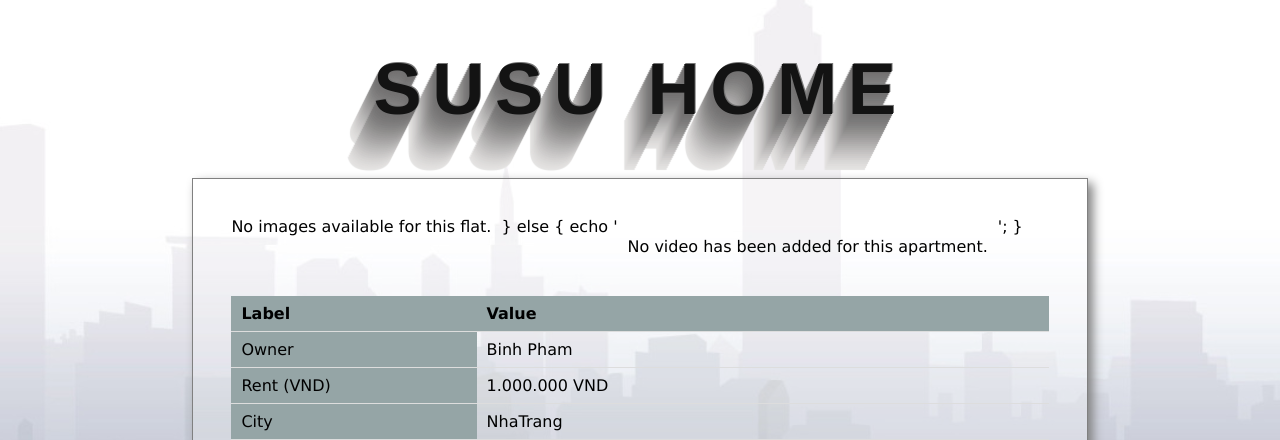
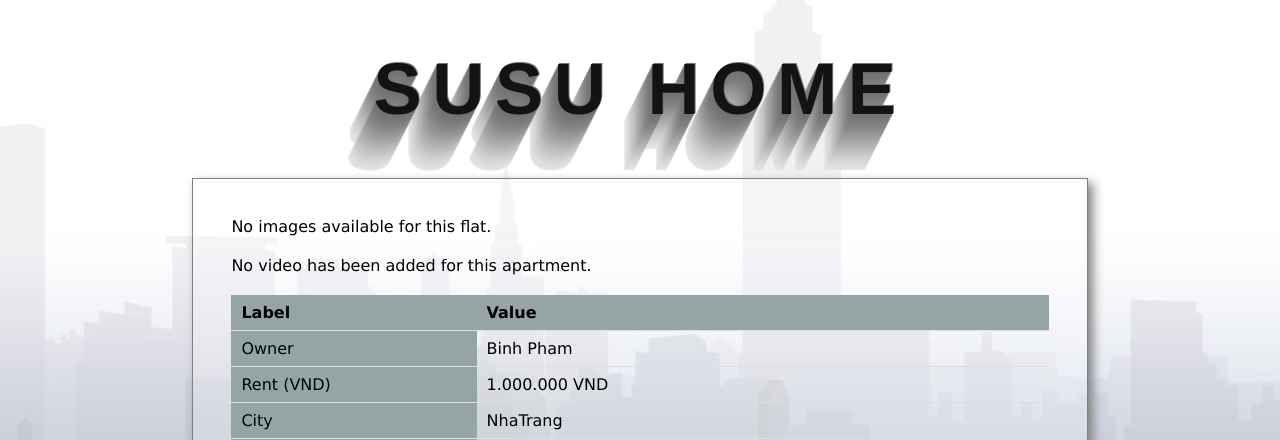
Before and after one commit to Bottle1985/RoomForRent, a PHP site: page /flat_details.php?id=17 in a window 1280 px wide. Shown: the part 49-489 px from the top of the page. Run offline with PHP 8.4, Linux system fonts and the light colour scheme; data comes from the database, SQL or seed files in the repository; data that the repository does not hold is empty.

Commit message:
Update flat_details.php

```diff
--- a/flat_details.php
+++ b/flat_details.php
@@ -36,9 +36,6 @@
 				echo '<div>No images available for this flat.</div>';
 			}
 			?>
-		} else {
-		    echo '<div style="margin: 20px 0;">No video has been added for this apartment.</div>';
-		}
 		</div>
 
 		<?php
@@ -62,6 +59,8 @@
 		        echo '<a href="' . htmlspecialchars($videoField) . '" target="_blank" rel="noopener">Watch apartment video</a>';
 		    }
 		    echo '</div>';
+		} else {
+		    echo '<div style="margin: 20px 0;">No video has been added for this apartment.</div>';
 		}
 		?>
 
```
